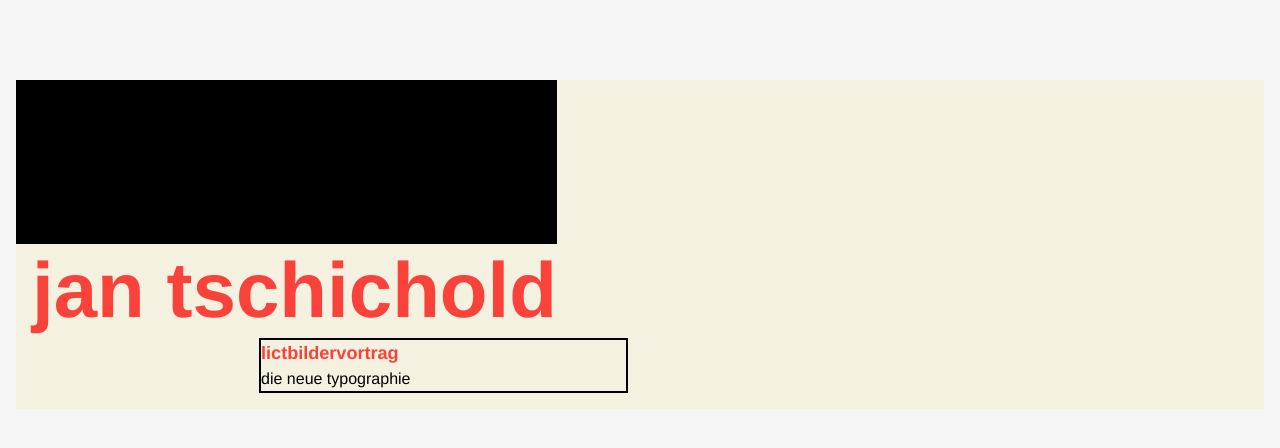
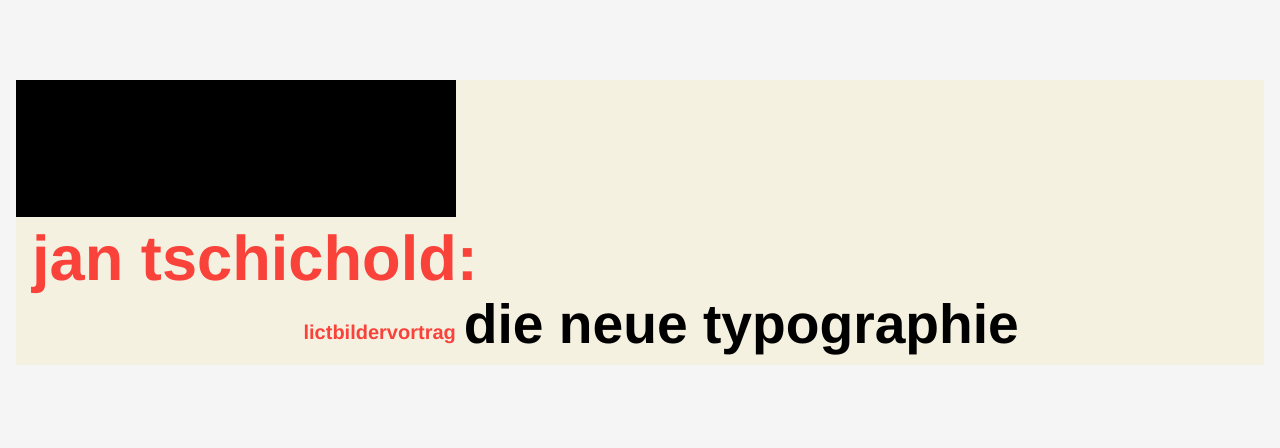
Before and after one commit to AMarlonG/Responsive-poster, a plain HTML site: page index.html in a window 1280 px wide. Drawn offline with Linux system fonts and the light colour scheme.

Commit message:
The new strategy

```diff
--- a/css/calc.css
+++ b/css/calc.css
@@ -4,20 +4,14 @@
 /* Space xs: 12px → 16px */
 --space-xs: clamp(0.75rem, calc(0.66rem + 0.43vw), 1.00rem);
 
-/* Space 3xl: 96px → 162px */
-    --space-3xl: clamp(6.00rem, calc(4.57rem + 7.17vw), 10.13rem);
 
-    /* Space 2xl-3xl: 40px → 180px */
-        --space-2xl-3xl: clamp(2.50rem, calc(-0.54rem + 15.22vw), 11.25rem);
 
 /* FONT CALCULATIONS */
 
-/* Step 3: 19.53px → 62.50px */
-    --step-0: clamp(1.00rem, calc(0.96rem + 0.22vw), 1.13rem);
+/* Step 1: 28.45px → 55.12px */
+    --step-1: clamp(1.78rem, calc(1.20rem + 2.90vw), 3.45rem);
 
-    --step-3: clamp(1.22rem, calc(0.29rem + 4.67vw), 3.91rem);
-
-/* Step 4: 24.41px → 78.13px */
-    --step-4: clamp(1.53rem, calc(0.36rem + 5.84vw), 4.88rem);
+/* Step 2: 50.58px → 63.23px */
+    --step-2: clamp(3.16rem, calc(2.89rem + 1.38vw), 3.95rem);
 
 }
--- a/css/main.css
+++ b/css/main.css
@@ -13,45 +13,70 @@ body {
 #content {
     background-color: #F5F1E1;
     display: grid;
-    grid-template-columns: minmax(min-content, auto) max-content auto 1fr;
-    grid-template-rows: 1fr fit-content 1fr;
+    grid-template-columns: auto minmax(auto, 20ch) auto 1fr;
+    grid-template-rows: auto auto;
     width: min(80rem, 100% - 2rem);
     margin-inline: auto;
     margin-block-start: 5rem;
     padding: var(--space-xs);
 }
 
+.top-left {
+    grid-row: 1;
+    grid-column: 1 / span 3;
+    display: grid;
+    /* border: 2px lime solid; */
+}
+
 .black-box {
-    grid-column: 1 / 3;
-    grid-row: 1 / 2;
-    aspect-ratio: 3.3 / 1;
+    grid-column: 1;
+    grid-row: 1;
+    aspect-ratio: 3.2 / 1;
     background-color: black;
     margin-block-start: calc(-1 * var(--space-xs));
     margin-inline-start: calc(-1 * var(--space-xs));
 }
 
-h1 {
-    grid-column: 1 / 3;
-    grid-row: 2;
-
+.title {
+    font-size: var(--step-2);
+    font-weight: 800;
+    direction: rtl;
+    text-align: start;
     justify-self: end;
-    font-size: var(--step-4);
-    font-weight: 800;
-    line-height: 1.2;
+    line-height: 1.3em;
+    margin-inline-start: -0.35em;
 }
 
-.small-grid {
-    grid-column: 2 / 4;
-    grid-row: 3;
-    border: black solid 2px;
-    display: grid;
+.title::before {
+    content: ':';
 }
 
-.small-grid > p {
-    font-size: var(--step-0);
-    font-weight: 800;
+.slides {
+    grid-column: 3;
+    grid-row: 3;
+    font-size: 1.25rem;
+    font-weight: bold;
+    justify-self: start;
+    align-self: end;
+    /* border: 2px pink solid; */
+    margin-block-end: 0.15rem;
 }
 
-.small-grid > h2 {
+.black-text {
+    grid-column: 4;
+    grid-row: 3;
     color: black;
+    font-size: var(--step-1);
+    font-weight: 800;
+    justify-self: start;
+    line-height: 0.9;
+    margin-inline-start: 0.5rem;
 }
+
+@media (max-width: 700px) {
+    .black-text {
+        grid-column: 3 / 4;
+        grid-row: 5;
+        margin-inline-start: 0;
+    }
+}
--- a/index.html
+++ b/index.html
@@ -11,11 +11,14 @@
 </head>
 <body>
     <article id="content">
-        <span class="black-box">
-        </span>
-        <h1>Jan Tschichold</h1>
-        <section class="small-grid">
+        <section class="top-left">
+            <div class="black-box"></div>
+            <h1 class="title">Jan Tschichold</h1>
+        </section>
+        <section class="slides">
             <p>Lictbildervortrag</p>
+        </section>
+        <section class="black-text">
             <h2>Die Neue Typographie</h2>
         </section>
     </article>
```
